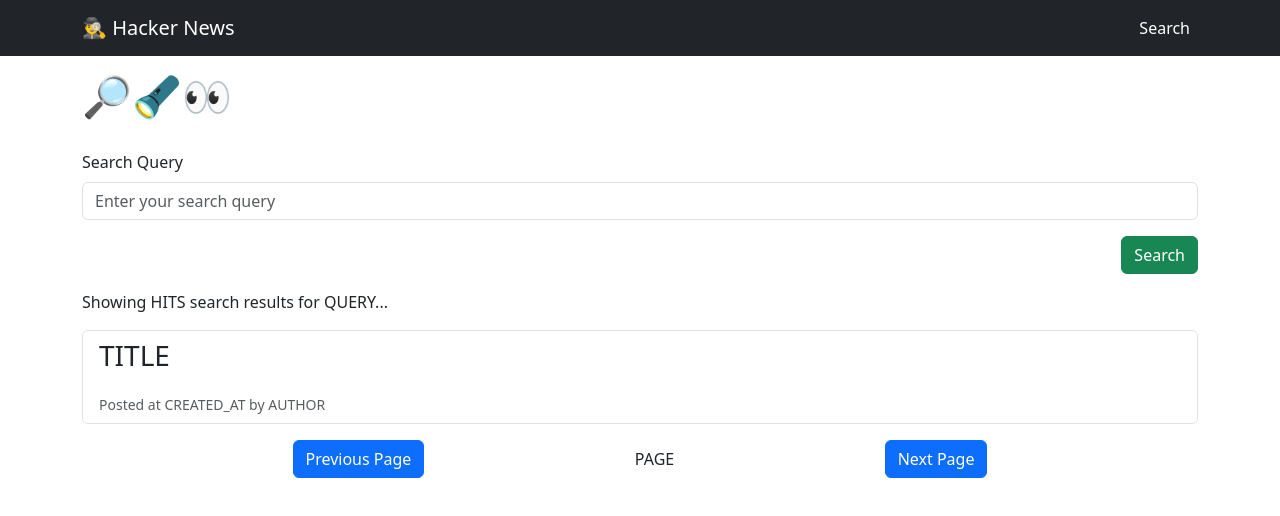
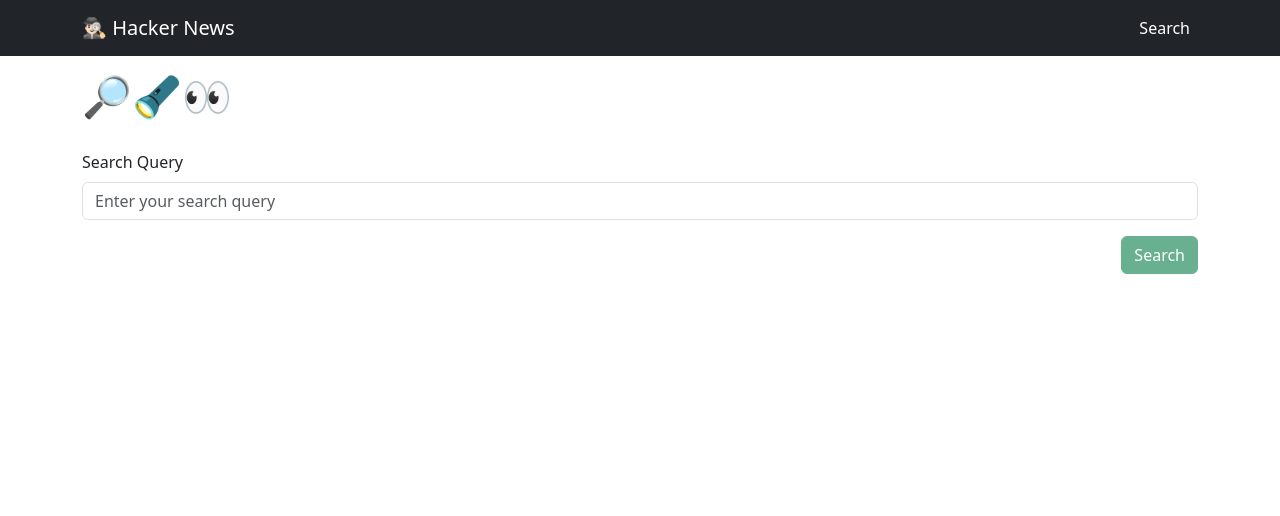
Before and after one commit to s1monbengtsson/javascript-2, a React (Vite) app in the folder 07-hackernews/: page /search in a window 1280 px wide. Shown: the top 516 px of the page. Built offline with nearby package versions, Linux system fonts and the light colour scheme.

Commit message:
latest update from course.

```diff
--- a/07-hackernews/index.html
+++ b/07-hackernews/index.html
@@ -6,6 +6,7 @@
 	<meta name="viewport" content="width=device-width, initial-scale=1.0" />
 	<title>Hacker News Search</title>
 </head>
+
 <body>
 	<div id="root"></div>
 	<script type="module" src="/src/main.tsx"></script>
--- a/07-hackernews/package.json
+++ b/07-hackernews/package.json
@@ -15,8 +15,8 @@
     "react": "^18.2.0",
     "react-bootstrap": "^2.7.4",
     "react-dom": "^18.2.0",
-    "react-router": "^6.12.0",
-    "react-router-dom": "^6.12.0",
+    "react-router": "^6.11.2",
+    "react-router-dom": "^6.11.2",
     "sass": "^1.62.1"
   },
   "devDependencies": {
--- a/07-hackernews/src/assets/scss/App.scss
+++ b/07-hackernews/src/assets/scss/App.scss
@@ -1,5 +1,5 @@
 @import "bootstrap/scss/bootstrap";
 
 h1, h2, h3, h4, h5, h6 {
-    margin-bottom: 0.75em;
+	margin-bottom: 0.75em;
 }
--- a/07-hackernews/src/componentes/Navigation.tsx
+++ b/07-hackernews/src/components/Navigation.tsx
@@ -7,7 +7,7 @@
 	return (
 		<Navbar bg="dark" variant="dark" expand="md">
 			<Container>
-				<Navbar.Brand as={Link} to="/">🕵️‍♂️ Hacker News</Navbar.Brand>
+				<Navbar.Brand as={Link} to="/">🕵🏻‍♂️ Hacker News</Navbar.Brand>
 
 				<Navbar.Toggle aria-controls="basic-navbar-nav" />
 				<Navbar.Collapse id="basic-navbar-nav">
--- /dev/null
+++ b/07-hackernews/src/components/Pagination.tsx
@@ -0,0 +1,44 @@
+import React from 'react'
+import Button from 'react-bootstrap/Button'
+
+interface IPaginationProps {
+	page: number
+	totalPages: number
+	hasPreviousPage: boolean
+	hasNextPage: boolean
+	onPreviousPage: () => void
+	onNextPage: () => void
+}
+
+const Pagination: React.FC<IPaginationProps> = ({
+	page,
+	totalPages,
+	hasPreviousPage,
+	hasNextPage,
+	onPreviousPage,
+	onNextPage,
+}) => {
+	return (
+		<div className="d-flex justify-content-between align-items-center">
+			<div className="prev">
+				<Button
+					disabled={!hasPreviousPage}
+					onClick={onPreviousPage}
+					variant="primary"
+				>Previous Page</Button>
+			</div>
+
+			<div className="page">Page {page}/{totalPages}</div>
+
+			<div className="next">
+				<Button
+					disabled={!hasNextPage}
+					onClick={onNextPage}
+					variant="primary"
+				>Next Page</Button>
+			</div>
+		</div>
+	)
+}
+
+export default Pagination
--- a/07-hackernews/src/main.tsx
+++ b/07-hackernews/src/main.tsx
@@ -2,7 +2,6 @@
 import ReactDOM from 'react-dom/client'
 import { BrowserRouter } from 'react-router-dom'
 import App from './App.tsx'
-
 
 ReactDOM.createRoot(document.getElementById('root') as HTMLElement).render(
 	<React.StrictMode>
--- a/07-hackernews/src/pages/HomePage.tsx
+++ b/07-hackernews/src/pages/HomePage.tsx
@@ -4,10 +4,10 @@
 const HomePage = () => {
 	return (
 		<>
-        <h1>Welcome to Hacker News🕵️‍♂️ 👀</h1>
+			<h1>Welcome to Hacker News 🕵🏻‍♂️🤓👀!</h1>
 
 			<Link to="/search">
-            <Button variant='primary'>Use the Search, you must!</Button>
+				<Button variant="primary">Use the Search, you must!</Button>
 			</Link>
 		</>
 	)
--- a/07-hackernews/src/pages/NotFound.tsx
+++ b/07-hackernews/src/pages/NotFound.tsx
@@ -4,10 +4,10 @@
 const NotFound = () => {
 	return (
 		<>
-        <h1>Sorry, that page could not be found!😢</h1>
+			<h1>Sorry, that page could not be found 😢!</h1>
 
 			<Link to="/">
-            <Button variant='primary'>Screw you, I'm going home!</Button>
+				<Button variant="primary">Screw you guys, I'm going hööme</Button>
 			</Link>
 		</>
 	)
--- a/07-hackernews/src/pages/SearchPage.tsx
+++ b/07-hackernews/src/pages/SearchPage.tsx
@@ -1,57 +1,121 @@
-import { useEffect, useRef, useState } from 'react'
+import { useEffect, useState } from 'react'
+import Alert from 'react-bootstrap/Alert'
 import Button from 'react-bootstrap/Button'
 import Form from 'react-bootstrap/Form'
 import ListGroup from 'react-bootstrap/ListGroup'
+import { useSearchParams } from 'react-router-dom'
+import { searchByDate as HN_searchByDate } from '../services/HackerNewsAPI'
+import { HN_SearchResponse } from '../types'
+import Pagination from '../components/Pagination'
 
 const SearchPage = () => {
+	const [error, setError] = useState<string | null>(null)
+	const [loading, setLoading] = useState(false)
+	const [page, setPage] = useState(0)
+	const [searchInput, setSearchInput] = useState("")
+	const [searchResult, setSearchResult] = useState<HN_SearchResponse | null>(null)
+	const [searchParams, setSearchParams] = useSearchParams()
+
+	// get "query=" from URL Search Params
+	const query = searchParams.get("query")
+
+	const searchHackerNews = async (searchQuery: string, searchPage = 0) => {
+		setError(null)
+		setLoading(true)
+		setSearchResult(null)
+
+		try {
+			const res = await HN_searchByDate(searchQuery, searchPage)
+			setSearchResult(res)
+
+			// eslint-disable-next-line @typescript-eslint/no-explicit-any
+		} catch (err: any) {
+			setError(err.message)
+		}
+
+		setLoading(false)
+	}
+
+	const handleSubmit = (e: React.FormEvent) => {
+		e.preventDefault()
+
+		// haxx0r
+		if (!searchInput.trim().length) {
+			return
+		}
+
+		// reset page state
+		setPage(0)
+
+		// set input value as query in searchParams
+		setSearchParams({ query: searchInput })    // ?query=tesla
+	}
+
+	// react to changes in our page state
+	useEffect(() => {
+		if (!query) {
+			return
+		}
+
+		searchHackerNews(query, page)
+	}, [query, page])
+
 	return (
 		<>
 			<h1>🔎🔦👀</h1>
 
-			<Form className="mb-3">
+			<Form className="mb-4" onSubmit={handleSubmit}>
 				<Form.Group className="mb-3" controlId="searchQuery">
 					<Form.Label>Search Query</Form.Label>
 					<Form.Control
+						onChange={e => setSearchInput(e.target.value)}
+						placeholder="Enter your search query"
+						required
 						type="text"
-						placeholder="Enter your search query"
+						value={searchInput}
 					/>
 				</Form.Group>
 
 				<div className="d-flex justify-content-end">
-					<Button variant="success" type="submit">Search</Button>
+					<Button
+						variant="success"
+						type="submit"
+						disabled={!searchInput.trim().length}
+					>Search</Button>
 				</div>
 			</Form>
 
-			{false && <p>Loading...</p>}
+			{error && <Alert variant='warning'>{error}</Alert>}
 
-			{true && (
+			{loading && <p>🤔 Loading...</p>}
+
+			{searchResult && (
 				<div id="search-result">
-					<p>Showing HITS search results for QUERY...</p>
+					<p>Showing {searchResult.nbHits} search results for "{query}"...</p>
 
 					<ListGroup className="mb-3">
-						{[{}].map(hit => (
+						{searchResult.hits.map(hit => (
 							<ListGroup.Item
 								action
-								href={''}
-								key={''}
+								href={hit.url}
+								key={hit.objectID}
 							>
-								<h2 className="h3">TITLE</h2>
-								<p className="text-muted small mb-0">Posted at CREATED_AT by AUTHOR</p>
+								<h2 className="h3">{hit.title}</h2>
+								<p className="text-muted small mb-0">
+									{hit.points} points by {hit.author} at {hit.created_at}
+								</p>
 							</ListGroup.Item>
 						))}
 					</ListGroup>
 
-					<div className="d-flex justify-content-evenly align-items-center">
-						<div className="prev">
-							<Button variant='primary'>Previous Page</Button>
-						</div>
-
-						<div className="page">PAGE</div>
-
-						<div className="next">
-							<Button variant='primary'>Next Page</Button>
-						</div>
-					</div>
+					<Pagination
+						page={searchResult.page + 1}
+						totalPages={searchResult.nbPages}
+						hasPreviousPage={page > 0}
+						hasNextPage={page + 1 < searchResult.nbPages}
+						onPreviousPage={() => { setPage(prevValue => prevValue - 1) }}
+						onNextPage={() => { setPage(prevValue => prevValue + 1) }}
+					/>
 				</div>
 			)}
 		</>
--- /dev/null
+++ b/07-hackernews/src/services/HackerNewsAPI.ts
@@ -0,0 +1,55 @@
+/**
+ * Hacker News API service
+ *
+ * <https://hn.algolia.com/api>
+ */
+
+import axios from 'axios'
+import { HN_SearchResponse } from '../types/index'
+
+// Create a new axios instance
+const instance = axios.create({
+	baseURL: "https://hn.algolia.com/api/v1",
+	timeout: 10000,
+	headers: {
+		"Content-Type": "application/json",
+		"Accept": "application/json"
+	}
+})
+
+/**
+ * Execute a HTTP GET request to an endpoint.
+ *
+ * @param {string} endpoint Endpoint to HTTP GET
+ * @returns Promise
+ */
+const get = async <T>(endpoint: string) => {
+	const response = await instance.get(endpoint)
+	return response.data as T
+}
+
+/**
+ * Search Hacker News stories
+ *
+ * @todo Replace any with correct type definition 😱!
+ *
+ * @param {string} query Search query to search for
+ * @param {number} page Page of search results to get
+ * @returns Promise
+ */
+export const search = async (query: string, page = 0) => {
+	return get<HN_SearchResponse>(`/search?query=${query}&tags=story&page=${page}`)
+}
+
+/**
+ * Search Hacker News stories by date
+ *
+ * @todo Replace any with correct type definition 😱!
+ *
+ * @param {string} query Search query to search for
+ * @param {number} page Page of search results to get
+ * @returns Promise
+ */
+export const searchByDate = async (query: string, page = 0) => {
+	return get<HN_SearchResponse>(`/search_by_date?query=${query}&tags=story&page=${page}`)
+}
```
Also changed, not shown: 07-hackernews/src/App.tsx (+3 -5 lines), 07-hackernews/src/types/index.d.ts (added, +20 -0 lines), 1 other file (tests, documents, lock files or other folders). Lines whose indentation alone changed are shown as unchanged.
